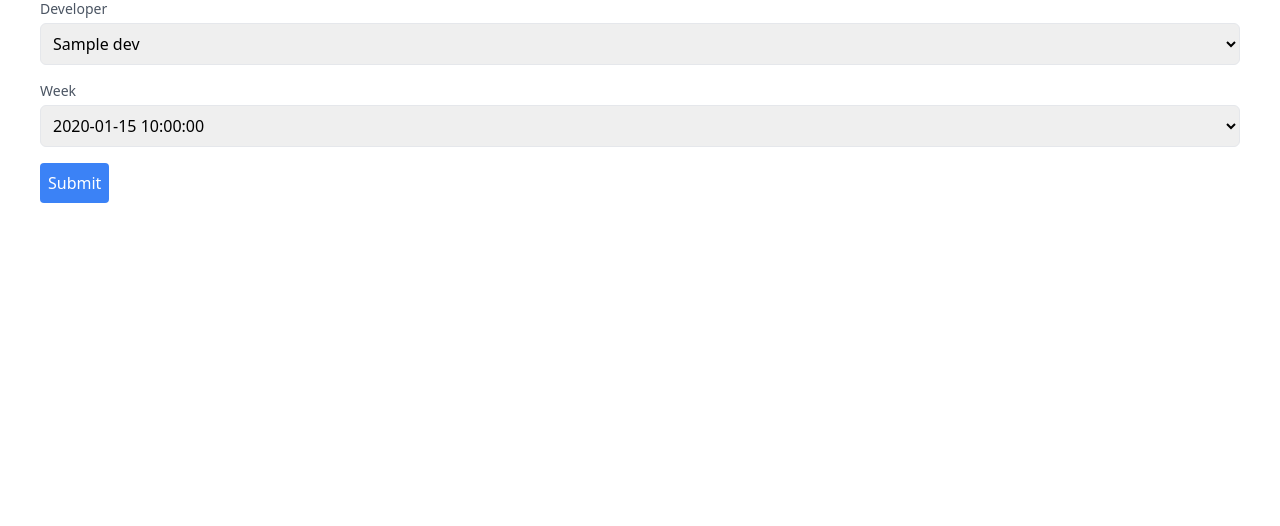
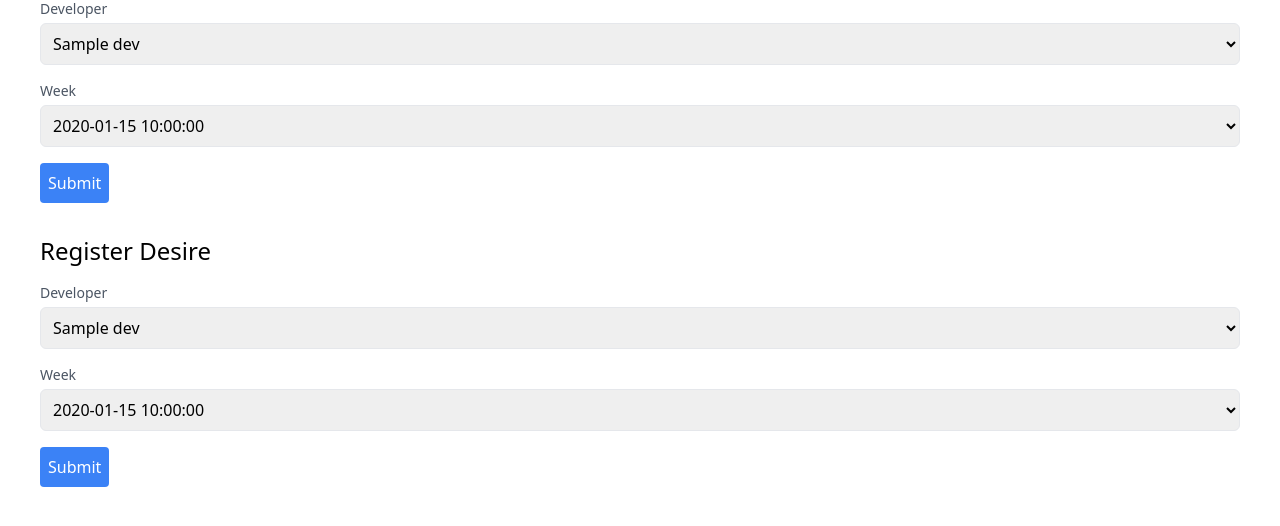
Before and after one commit to maccam912/dev_scheduling, a Python web app: template litestar_htmx/templates/index.html in a window 1280 px wide. Shown: the part 157-683 px from the top of the page. Run offline with Jinja, Linux system fonts and the light colour scheme; the template is opened without the code that fills it: most values are stand-ins (such as "Sample title", 1, 10 or a date in 2020); some libraries are stand-ins or nearby versions.

Commit message:
register desire

```diff
--- a/litestar_htmx/templates/index.html
+++ b/litestar_htmx/templates/index.html
@@ -35,6 +35,29 @@
       <button type="submit" class="bg-blue-500 text-white p-2 rounded">Submit</button>
     </form>
   </div>
+  <!-- Prefer this week -->
+    <div class="mt-8">
+    <h2 class="text-2xl mb-4">Register Desire</h2>
+    <form action="/desire" method="POST" hx-post="/desire" hx-trigger="submit">
+      <div class="mb-4">
+        <label for="dev" class="block text-sm font-medium text-gray-600">Developer</label>
+        <select id="dev" name="dev" class="mt-1 p-2 w-full border rounded-md">
+          {% for dev in devs %}
+            <option value="{{ dev }}">{{ dev }}</option>
+          {% endfor %}
+        </select>
+      </div>
+      <div class="mb-4">
+        <label for="week" class="block text-sm font-medium text-gray-600">Week</label>
+        <select id="week" name="week" class="mt-1 p-2 w-full border rounded-md">
+          {% for week in schedule %}
+            <option value="{{ week.date_range }}">{{ week.date_range }}</option>
+          {% endfor %}
+        </select>
+      </div>
+      <button type="submit" class="bg-blue-500 text-white p-2 rounded">Submit</button>
+    </form>
+  </div>
 
 </body>
 </html>
```
Also changed, not shown: app.py (+12 -1 lines).
